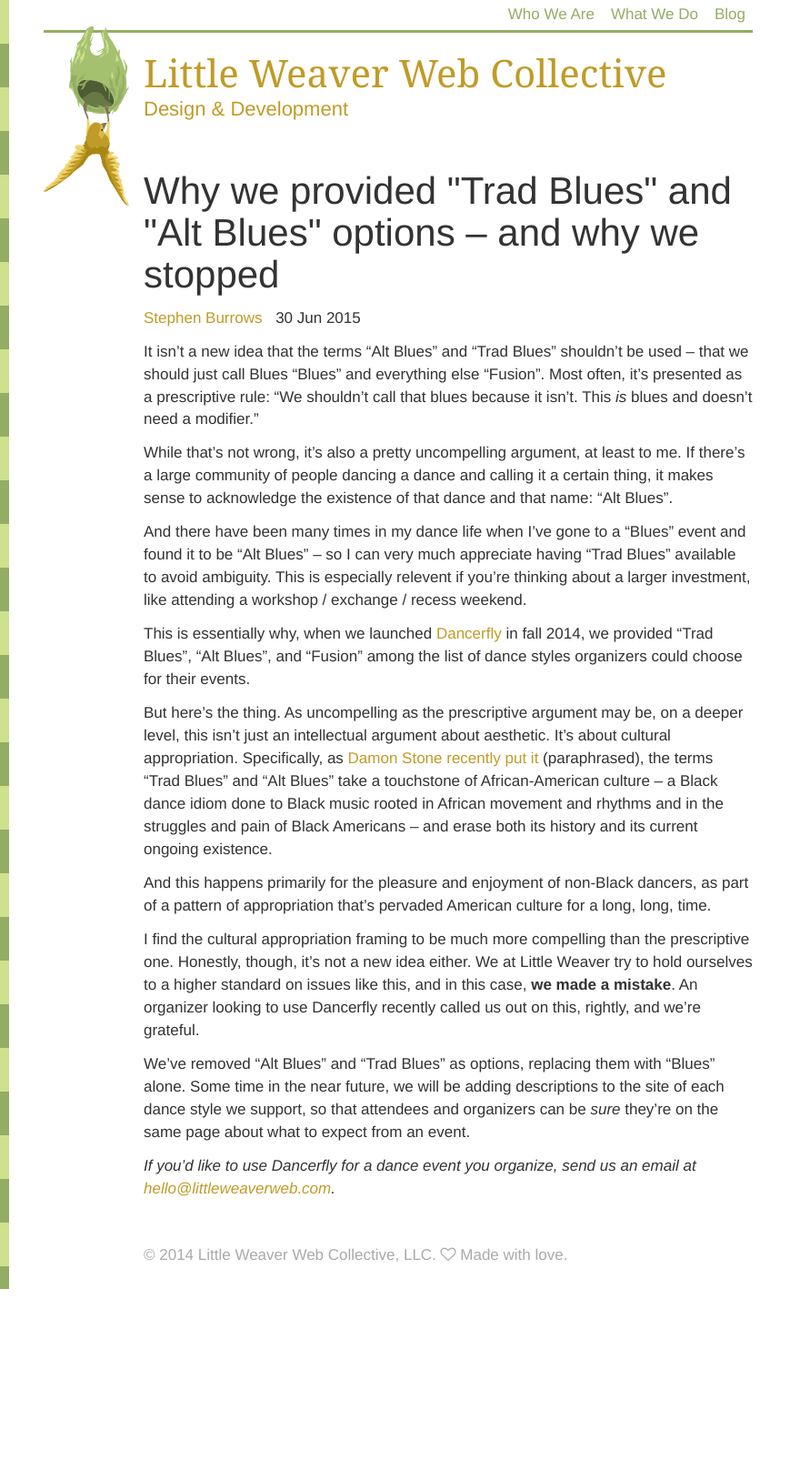
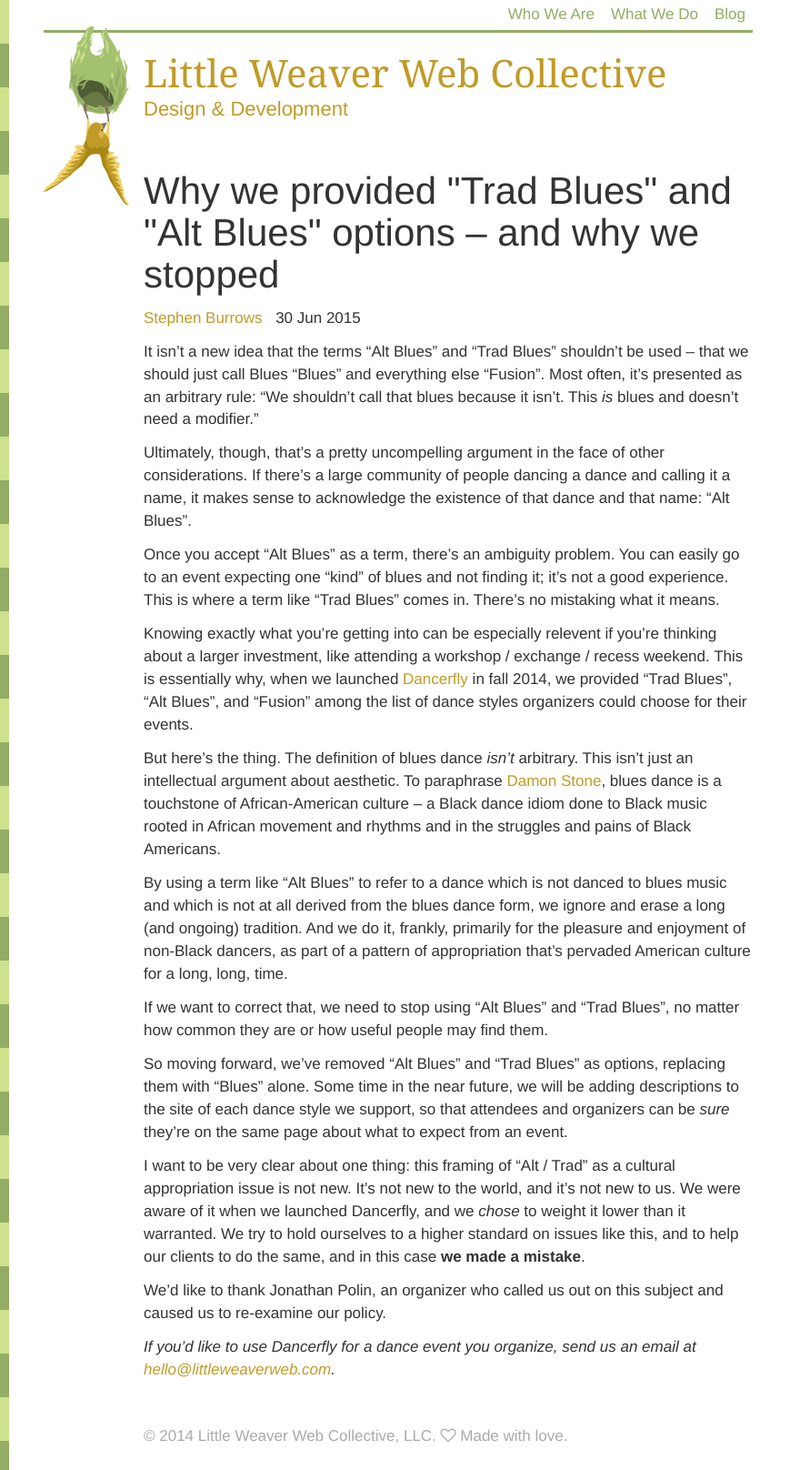
Before and after one commit to littleweaver/littleweaverweb.com, a Jekyll site: the page built from blog/_posts/2015-06-29-appropriation.markdown, in a window 1280 px wide. Shown: the whole page at 91% size, without its empty margins (0-891 px from the left). Built offline with Jekyll 4.4.1, drawn with Linux system fonts in a browser that asks for light colours; before the commit the page ends 1417 px from its top, so only the background shows below that.

Commit message:
Redrafted appropriation post to more clearly make my point. Hopefully.

```diff
--- a/blog/_posts/2015-06-29-appropriation.markdown
+++ b/blog/_posts/2015-06-29-appropriation.markdown
@@ -5,20 +5,24 @@
 author: stephen
 ---
 
-It isn't a new idea that the terms "Alt Blues" and "Trad Blues" shouldn't be used – that we should just call Blues "Blues" and everything else "Fusion". Most often, it's presented as a prescriptive rule: "We shouldn't call that blues because it isn't. This *is* blues and doesn't need a modifier."
+It isn't a new idea that the terms "Alt Blues" and "Trad Blues" shouldn't be used – that we should just call Blues "Blues" and everything else "Fusion". Most often, it's presented as an arbitrary rule: "We shouldn't call that blues because it isn't. This *is* blues and doesn't need a modifier."
 
-While that's not wrong, it's also a pretty uncompelling argument, at least to me. If there's a large community of people dancing a dance and calling it a certain thing, it makes sense to acknowledge the existence of that dance and that name: "Alt Blues".
+Ultimately, though, that's a pretty uncompelling argument in the face of other considerations. If there's a large community of people dancing a dance and calling it a name, it makes sense to acknowledge the existence of that dance and that name: "Alt Blues".
 
-And there have been many times in my dance life when I've gone to a "Blues" event and found it to be "Alt Blues" – so I can very much appreciate having "Trad Blues" available to avoid ambiguity. This is especially relevent if you're thinking about a larger investment, like attending a workshop / exchange / recess weekend.
+Once you accept "Alt Blues" as a term, there's an ambiguity problem. You can easily go to an event expecting one "kind" of blues and not finding it; it's not a good experience. This is where a term like "Trad Blues" comes in. There's no mistaking what it means.
 
-This is essentially why, when we launched [Dancerfly](https://dancerfly.com) in fall 2014, we provided "Trad Blues", "Alt Blues", and "Fusion" among the list of dance styles organizers could choose for their events.
+Knowing exactly what you're getting into can be especially relevent if you're thinking about a larger investment, like attending a workshop / exchange / recess weekend. This is essentially why, when we launched [Dancerfly](https://dancerfly.com) in fall 2014, we provided "Trad Blues", "Alt Blues", and "Fusion" among the list of dance styles organizers could choose for their events.
 
-But here's the thing. As uncompelling as the prescriptive argument may be, on a deeper level, this isn't just an intellectual argument about aesthetic. It's about cultural appropriation. Specifically, as [Damon Stone recently put it](http://damonstone.dance/articles/appreciation-versus-appropriation/) (paraphrased), the terms "Trad Blues" and "Alt Blues" take a touchstone of African-American culture – a Black dance idiom done to Black music rooted in African movement and rhythms and in the struggles and pain of Black Americans – and erase both its history and its current ongoing existence.
+But here's the thing. The definition of blues dance *isn't* arbitrary. This isn't just an intellectual argument about aesthetic. To paraphrase [Damon Stone](http://damonstone.dance/articles/appreciation-versus-appropriation/), blues dance is a touchstone of African-American culture – a Black dance idiom done to Black music rooted in African movement and rhythms and in the struggles and pains of Black Americans.
 
-And this happens primarily for the pleasure and enjoyment of non-Black dancers, as part of a pattern of appropriation that's pervaded American culture for a long, long, time.
+By using a term like "Alt Blues" to refer to a dance which is not danced to blues music and which is not at all derived from the blues dance form, we ignore and erase a long (and ongoing) tradition. And we do it, frankly, primarily for the pleasure and enjoyment of non-Black dancers, as part of a pattern of appropriation that's pervaded American culture for a long, long, time.
 
-I find the cultural appropriation framing to be much more compelling than the prescriptive one. Honestly, though, it's not a new idea either. We at Little Weaver try to hold ourselves to a higher standard on issues like this, and in this case, **we made a mistake**. An organizer looking to use Dancerfly recently called us out on this, rightly, and we're grateful.
+If we want to correct that, we need to stop using "Alt Blues" and "Trad Blues", no matter how common they are or how useful people may find them.
 
-We've removed "Alt Blues" and "Trad Blues" as options, replacing them with "Blues" alone. Some time in the near future, we will be adding descriptions to the site of each dance style we support, so that attendees and organizers can be *sure* they're on the same page about what to expect from an event.
+So moving forward, we've removed "Alt Blues" and "Trad Blues" as options, replacing them with "Blues" alone. Some time in the near future, we will be adding descriptions to the site of each dance style we support, so that attendees and organizers can be *sure* they're on the same page about what to expect from an event.
+
+I want to be very clear about one thing: this framing of "Alt / Trad" as a cultural appropriation issue is not new. It's not new to the world, and it's not new to us. We were aware of it when we launched Dancerfly, and we *chose* to weight it lower than it warranted. We try to hold ourselves to a higher standard on issues like this, and to help our clients to do the same, and in this case **we made a mistake**.
+
+We'd like to thank Jonathan Polin, an organizer who called us out on this subject and caused us to re-examine our policy.
 
 *If you'd like to use Dancerfly for a dance event you organize, send us an email at <hello@littleweaverweb.com>.*
```
